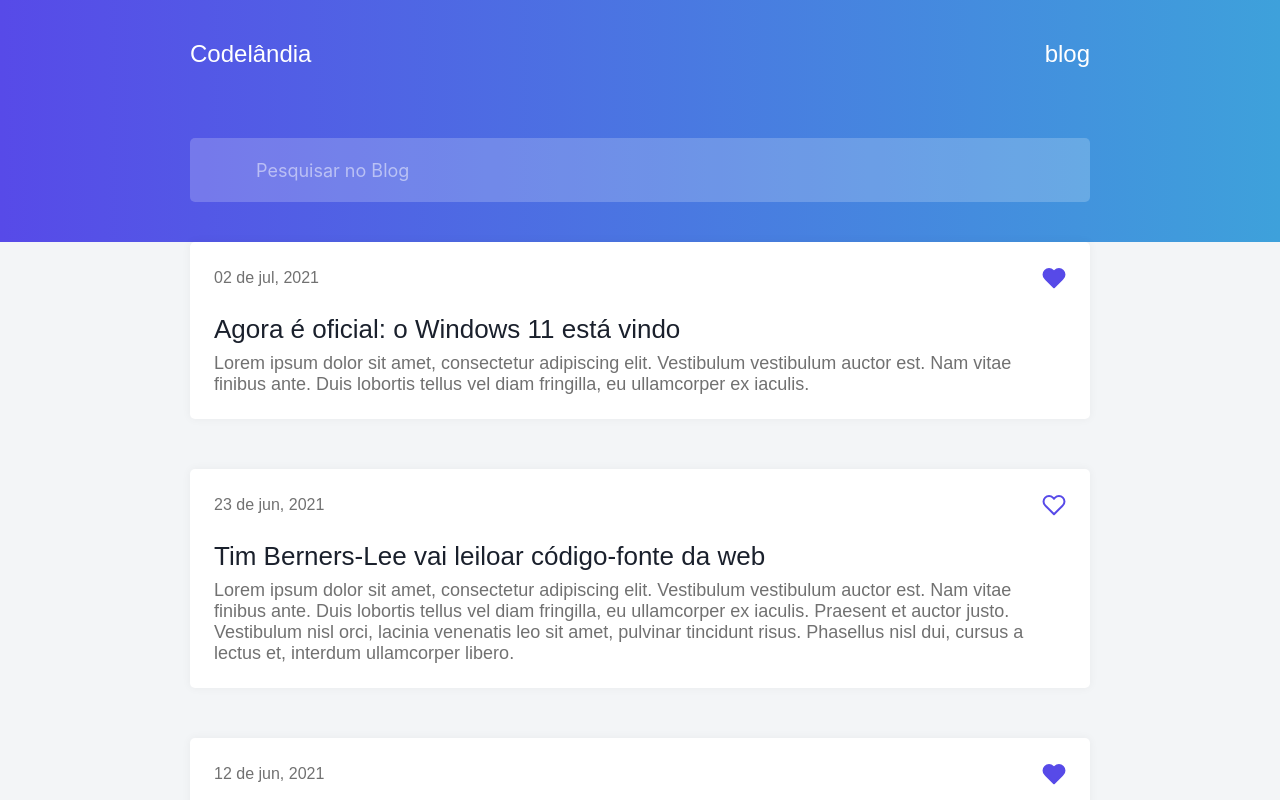
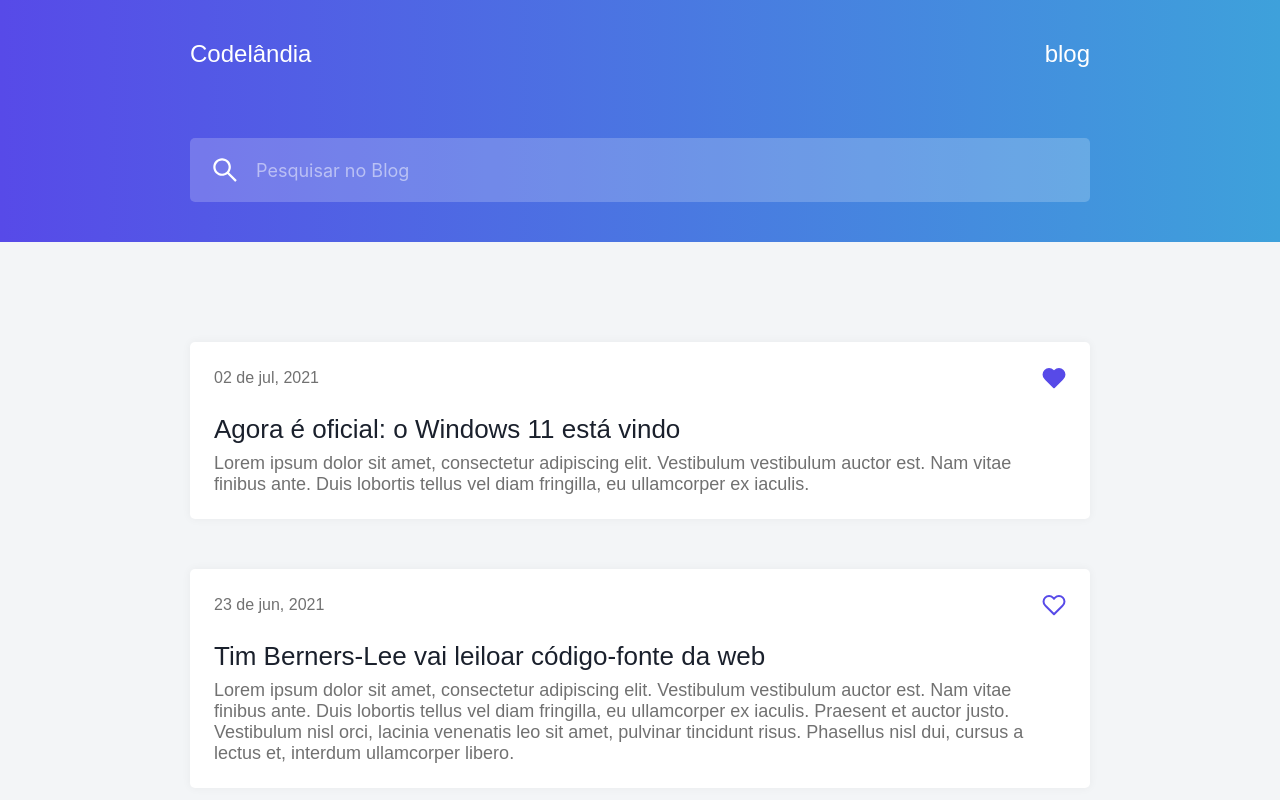
Before and after one commit to devarcanjo/challenge-01-codelandia, a React (Vite) app: page / in a window 1280 px wide. Shown: the top 800 px of the page. Built offline with nearby package versions, Linux system fonts and the light colour scheme.

Commit message:
ImgIcon in input

```diff
--- a/src/Pages/Home/index.tsx
+++ b/src/Pages/Home/index.tsx
@@ -8,7 +8,6 @@ import formatDate from '../../utils/formatDate'
 import dataArticles from '../../assets/articles.json'
 
 import * as S from './styles'
-import { Header } from '../../components/HeaderBar/styles'
 
 type ArticleProps = {
   id: number
--- a/src/Pages/Home/styles.ts
+++ b/src/Pages/Home/styles.ts
@@ -1,6 +1,7 @@
-import styled from 'styled-components'
+import styled from 'styled-components';
 
 export const Container = styled.main`
+	padding: 6.25rem 4rem;
 	display: flex;
 	flex-direction: column;
 	align-items: center;
@@ -14,4 +15,4 @@ export const Container = styled.main`
 		padding: 2.5rem 1.5rem;
 		gap: 2.5rem;
 	}
-`
+`;
--- a/src/components/Card/index.tsx
+++ b/src/components/Card/index.tsx
@@ -1,7 +1,8 @@
 import FavoriteButton from '../FavoriteButton'
+
 import * as S from './styles'
 
-type cardProps = {
+type CardProps = {
   date: string
   isFavorite: boolean
   title: string
@@ -9,7 +10,7 @@ type cardProps = {
   onFavorite: () => void
 }
 
-function Card({ date, isFavorite, title, paragraph, onFavorite }: cardProps) {
+function Card({ date, isFavorite, title, paragraph, onFavorite }: CardProps) {
   return (
     <S.Card>
       <header>
--- a/src/components/Card/styles.ts
+++ b/src/components/Card/styles.ts
@@ -1,4 +1,4 @@
-import styled, { css } from 'styled-components'
+import styled, { css } from 'styled-components';
 
 export const Card = styled.article`
 	${({ theme }) => css`
@@ -58,4 +58,4 @@ export const Card = styled.article`
 			}
 		}
 	`}
-`
+`;
--- a/src/components/HeaderBar/headerBar.tsx
+++ b/src/components/HeaderBar/headerBar.tsx
@@ -1,5 +1,5 @@
 import { InputHTMLAttributes } from 'react'
-
+import searchIcon from '../../assets/searchIcon.svg'
 import * as S from './styles'
 
 type InputProps = InputHTMLAttributes<HTMLInputElement>
@@ -13,6 +13,7 @@ function HeaderBar({ ...props }: InputProps) {
       </div>
 
       <S.InputWrapper>
+        <img src={searchIcon} alt="Ícone de busca" />
         <input type="text" placeholder="Pesquisar no Blog" {...props} />
       </S.InputWrapper>
     </S.Header>
--- a/src/components/HeaderBar/styles.ts
+++ b/src/components/HeaderBar/styles.ts
@@ -1,4 +1,4 @@
-import styled, { css } from 'styled-components'
+import styled, { css } from 'styled-components';
 
 export const Header = styled.header`
 	${({ theme }) => css`
@@ -47,7 +47,7 @@ export const Header = styled.header`
 			}
 		}
 	`}
-`
+`;
 
 export const InputWrapper = styled.div`
 	${({ theme }) => css`
@@ -105,4 +105,4 @@ export const InputWrapper = styled.div`
 			}
 		}
 	`}
-`
+`;
```
Lines whose indentation alone changed are shown as unchanged.
